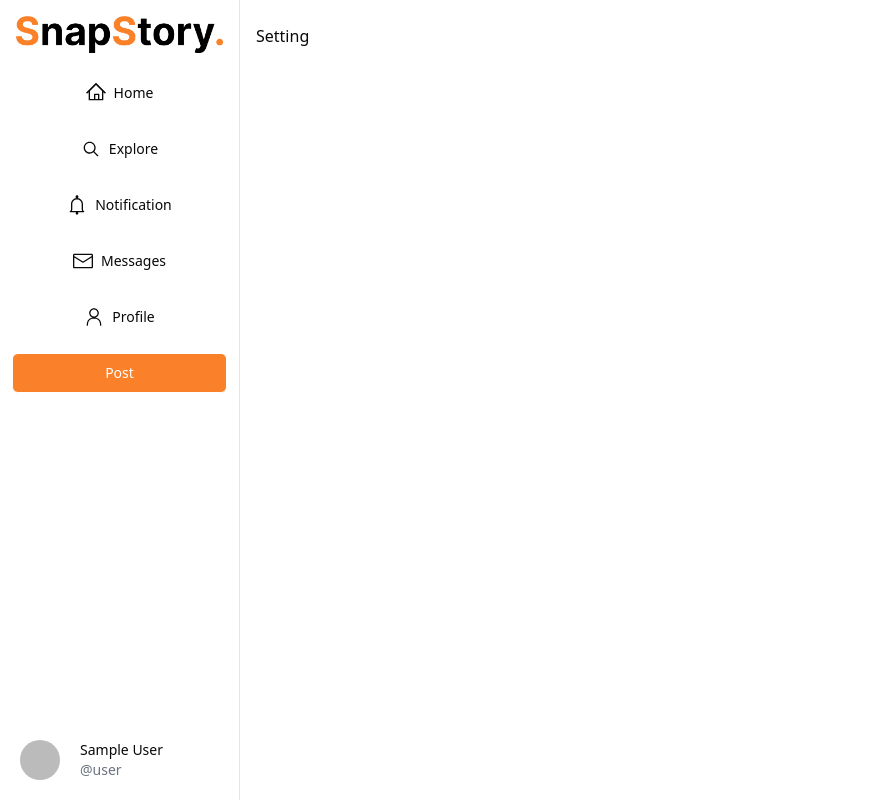
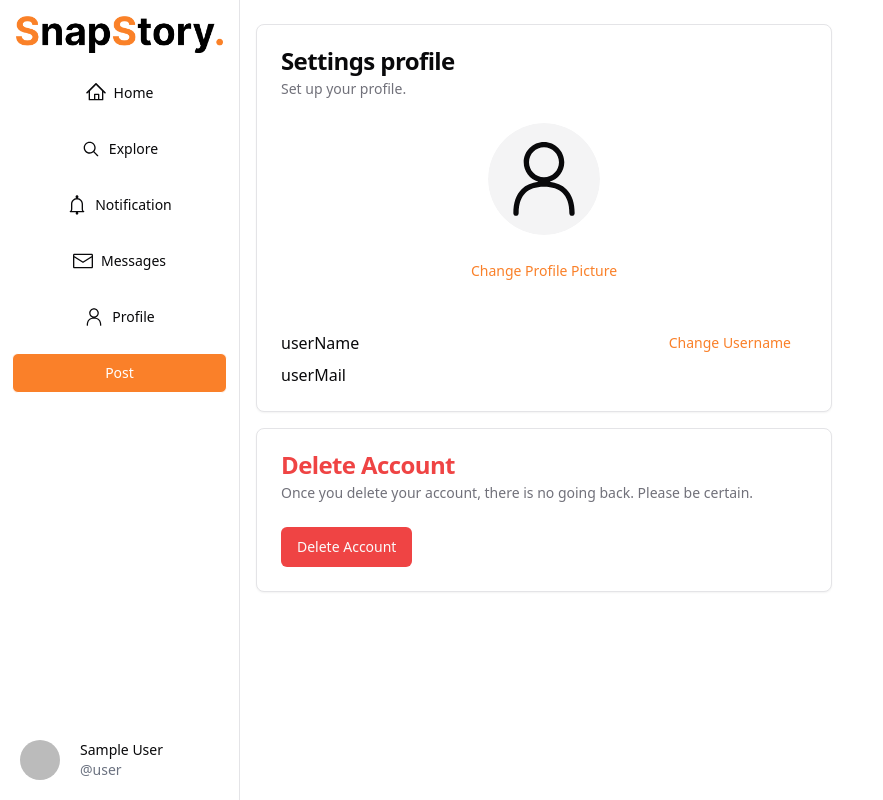
Before and after one commit to hyeonpearl/snap-story, a React (Vite) app: page /settings in a window 1280 px wide. Shown: the whole page, without its empty margins (0-883 px from the left). Built offline with nearby package versions, Linux system fonts and the light colour scheme; no server answers; sample sign-in values are in the browser's storage.

Commit message:
feat(ui): Settings page UI 구현
* Settings page UI 구현

```diff
--- a/src/pages/Profile.tsx
+++ b/src/pages/Profile.tsx
@@ -22,7 +22,7 @@ export default function Profile() {
               <Avatar className='w-36 h-36'>
                 <AvatarImage src={USER_PHOTO} className='w-full h-full' />
                 <AvatarFallback>
-                  <PersonIcon className='w-full h-full' />
+                  <PersonIcon className='w-3/4 h-3/4' />
                 </AvatarFallback>
               </Avatar>
               <section className='w-full'>
--- a/src/pages/Setting.tsx
+++ b/src/pages/Setting.tsx
@@ -1,3 +1,116 @@
+import { PersonIcon } from '@radix-ui/react-icons';
+import {
+  AlertDialog,
+  AlertDialogAction,
+  AlertDialogCancel,
+  AlertDialogContent,
+  AlertDialogDescription,
+  AlertDialogFooter,
+  AlertDialogHeader,
+  AlertDialogTitle,
+  AlertDialogTrigger,
+} from '@/components/ui/alert-dialog';
+import { Avatar, AvatarFallback, AvatarImage } from '@/components/ui/avatar';
+import { Button } from '@/components/ui/button';
+import {
+  Card,
+  CardContent,
+  CardDescription,
+  CardHeader,
+  CardTitle,
+} from '@/components/ui/card';
+import {
+  Dialog,
+  DialogContent,
+  DialogDescription,
+  DialogFooter,
+  DialogTitle,
+  DialogTrigger,
+} from '@/components/ui/dialog';
+import { Input } from '@/components/ui/input';
+
 export default function Setting() {
-  return <main className='ml-64 py-6'>Setting</main>;
+  return (
+    <main className='ml-64 py-6 max-w-xl grid grid-cols-1 gap-4'>
+      <Card>
+        <CardHeader>
+          <CardTitle>Settings profile</CardTitle>
+          <CardDescription>Set up your profile.</CardDescription>
+        </CardHeader>
+        <CardContent>
+          <section>
+            <div className='flex flex-col justify-center items-center'>
+              <Avatar className='w-28 h-28'>
+                <AvatarImage />
+                <AvatarFallback>
+                  <PersonIcon className='w-3/4 h-3/4' />
+                </AvatarFallback>
+              </Avatar>
+              <Button variant='link' className='mt-4'>
+                Change Profile Picture
+              </Button>
+            </div>
+            <div className='flex flex-col justify-center mt-8'>
+              <div className='flex justify-between items-center'>
+                <span>userName</span>
+                <Dialog>
+                  <DialogTrigger asChild>
+                    <Button variant='link'>Change Username</Button>
+                  </DialogTrigger>
+                  <DialogContent>
+                    <DialogTitle>Change Username</DialogTitle>
+                    <DialogDescription>
+                      Please enter the username.
+                    </DialogDescription>
+                    <div>
+                      <Input type='text' defaultValue='userName' />
+                    </div>
+                    <DialogFooter>
+                      <Button>Save</Button>
+                    </DialogFooter>
+                  </DialogContent>
+                </Dialog>
+              </div>
+              <span>userMail</span>
+            </div>
+          </section>
+        </CardContent>
+      </Card>
+      <Card>
+        <CardHeader>
+          <CardTitle className='text-red-500'>Delete Account</CardTitle>
+          <CardDescription>
+            Once you delete your account, there is no going back. Please be
+            certain.
+          </CardDescription>
+        </CardHeader>
+        <CardContent>
+          <section>
+            <AlertDialog>
+              <AlertDialogTrigger asChild>
+                <Button variant='destructive'>Delete Account</Button>
+              </AlertDialogTrigger>
+              <AlertDialogContent>
+                <AlertDialogHeader>
+                  <AlertDialogTitle className='text-red-500'>
+                    Delete Account
+                  </AlertDialogTitle>
+                  <AlertDialogDescription>
+                    There is no going back. Are you sure you want to delete your
+                    account?
+                  </AlertDialogDescription>
+                </AlertDialogHeader>
+                <AlertDialogFooter>
+                  <AlertDialogCancel>Cancel</AlertDialogCancel>
+                  <Button variant='destructive' asChild>
+                    <AlertDialogAction>Delete</AlertDialogAction>
+                  </Button>
+                </AlertDialogFooter>
+              </AlertDialogContent>
+            </AlertDialog>
+          </section>
+        </CardContent>
+      </Card>
+    </main>
+  );
 }
```
